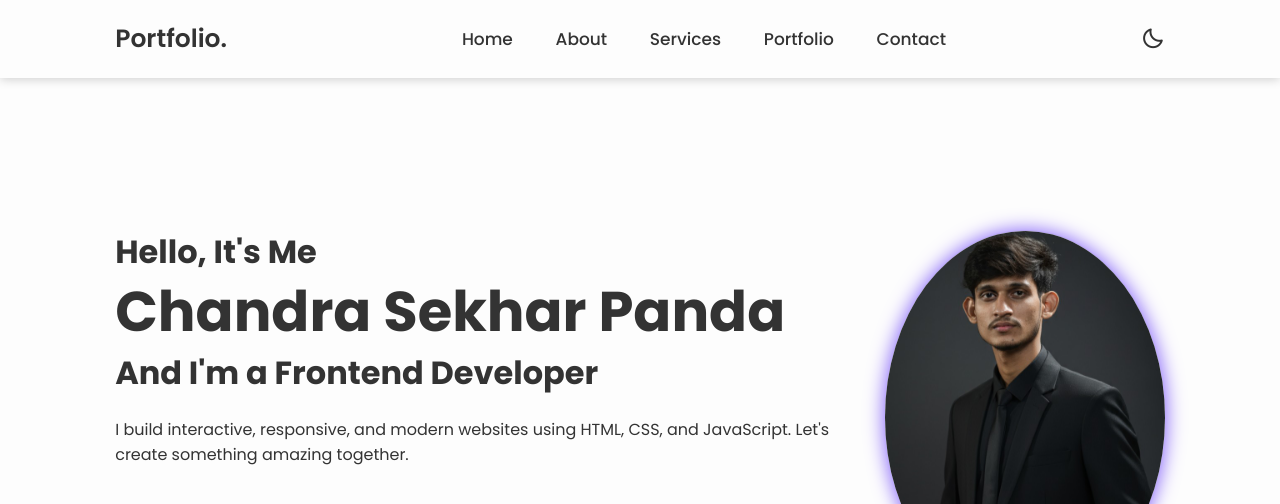
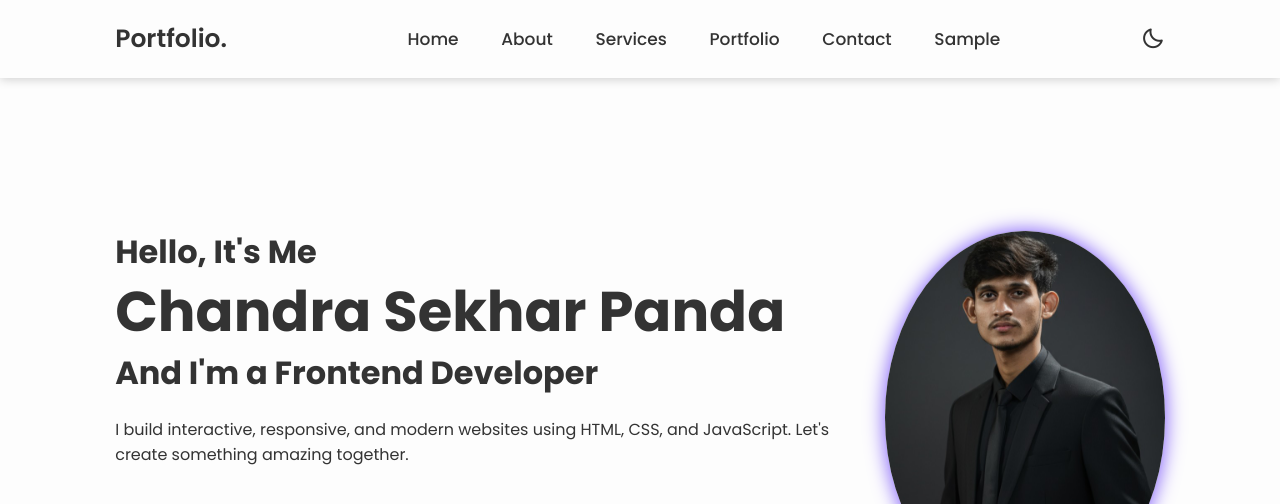
Before and after one commit to ChandraSekhar-16/Portfolio, a plain HTML site: page index.html in a window 1280 px wide. Shown: the top 504 px of the page. Drawn offline with nearby package versions, Linux system fonts and the light colour scheme.

Commit message:
updated navbar

```diff
--- a/index.html
+++ b/index.html
@@ -18,6 +18,7 @@
             <a href="#">Services</a>
             <a href="#">Portfolio</a>
             <a href="#">Contact</a>
+            <a href="#"> Sample</a>
         </nav>
 
         <div class="header-icons">
```
